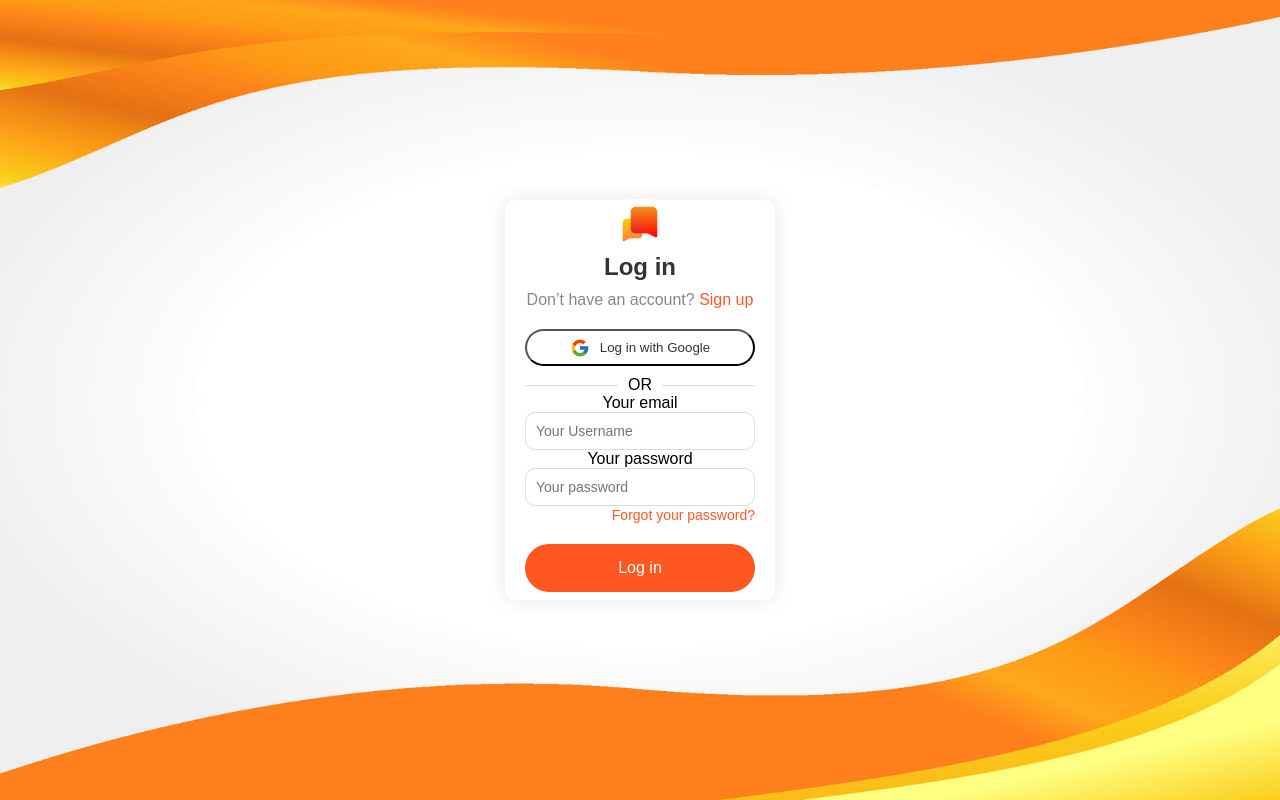
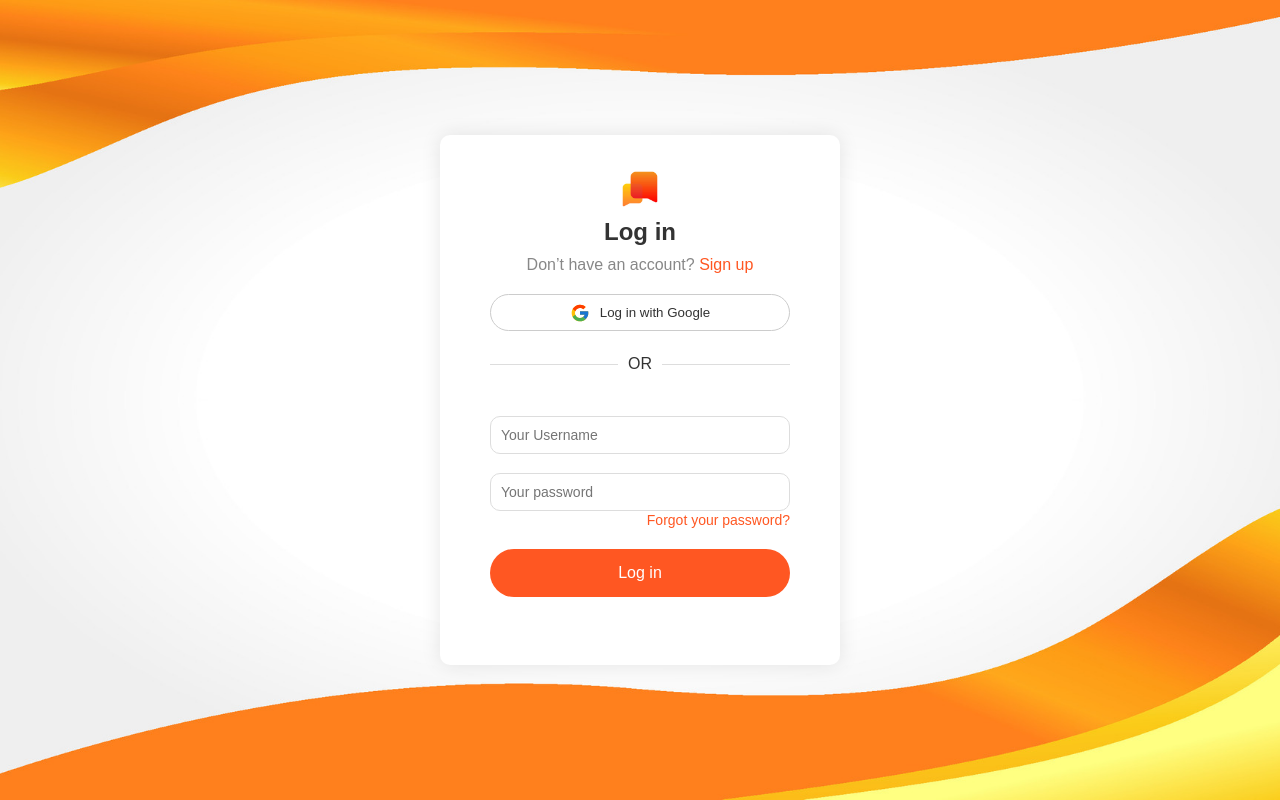
Before and after one commit to MuhammedFarsin/Helo-Client, a React (Vite) app: page / in a window 1280 px wide. Built offline with nearby package versions, Linux system fonts and the light colour scheme.

Commit message:
forth commit

```diff
--- a/src/App.jsx
+++ b/src/App.jsx
@@ -1,17 +1,20 @@
-import "./App.css";
+import React, { Suspense } from "react";
 import { BrowserRouter as Router, Routes, Route } from "react-router-dom";
-import Signin from "./Components/User/SingIn";
-import SignUp from "./Components/User/SignUp";
-import OtpPage from "./Components/User/OtpPage";
-import EmailResetPassword from "./Components/User/EmailResetPassword";
-import ResetPassword from "./Components/User/ResetPassword";
-import Home from "./Components/User/Home";
 import ProtectedAuth from "./Routes/ProtectedAuth";
 import ProtectedRoute from "./Routes/ProtectedRoute";
+import "./App.css"
+// Lazy load components
+const Signin = React.lazy(() => import("./Components/User/SingIn"));
+const SignUp = React.lazy(() => import("./Components/User/SignUp"));
+const OtpPage = React.lazy(() => import("./Components/User/OtpPage"));
+const EmailResetPassword = React.lazy(() => import("./Components/User/EmailResetPassword"));
+const ResetPassword = React.lazy(() => import("./Components/User/ResetPassword"));
+const Home = React.lazy(() => import("./Components/User/Home"));
 
 function App() {
   return (
     <Router>
+      <Suspense fallback={<div>Loading...</div>}>
         <Routes>
           <Route
             path="/"
@@ -70,6 +73,7 @@ function App() {
             }
           />
         </Routes>
+      </Suspense>
     </Router>
   );
 }
--- a/src/Components/User/EmailResetPassword.jsx
+++ b/src/Components/User/EmailResetPassword.jsx
@@ -1,8 +1,10 @@
+import React from "react"
 import Email_ResetPassword from "../../Pages/User/reset-password-mail/reset-password-mail"
+
 function EmailResetPassword() {
   return (
     <Email_ResetPassword/>
   )
 }
 
-export default EmailResetPassword
+export default React.memo(EmailResetPassword)
--- a/src/Components/User/Home.jsx
+++ b/src/Components/User/Home.jsx
@@ -1,3 +1,4 @@
+import React from "react"
 import Home_page from "../../Pages/User/home/home"
 
 function Home() {
@@ -6,4 +7,4 @@ function Home() {
   )
 }
 
-export default Home
+export default React.memo(Home)
--- a/src/Components/User/OtpPage.jsx
+++ b/src/Components/User/OtpPage.jsx
@@ -1,3 +1,4 @@
+import React from "react";
 import Otp_page from "../../Pages/User/otp/otp";
 
 function OtpPage(){
@@ -5,4 +6,4 @@ function OtpPage(){
         <Otp_page/>
     )
 }
-export default OtpPage
+export default React.memo(OtpPage)
--- a/src/Components/User/ResetPassword.jsx
+++ b/src/Components/User/ResetPassword.jsx
@@ -1,3 +1,4 @@
+import React from "react"
 import Reset_password from "../../Pages/User/resetpassword/reset-Password"
 function ResetNewPassword() {
   return (
@@ -7,4 +8,4 @@ function ResetNewPassword() {
   )
 }
 
-export default ResetNewPassword
+export default React.memo(ResetNewPassword)
--- a/src/Components/User/SignUp.jsx
+++ b/src/Components/User/SignUp.jsx
@@ -1,3 +1,4 @@
+import React from "react"
 import SignUpPage from "../../Pages/User/signup/signup"
 
 function SignUp(){
@@ -5,4 +6,4 @@ function SignUp(){
         <SignUpPage/>
     )
 }
-export default SignUp
+export default React.memo(SignUp)
--- a/src/Components/User/SingIn.jsx
+++ b/src/Components/User/SingIn.jsx
@@ -1,3 +1,4 @@
+import React from "react"
 import Signin from "../../Pages/User/signin/signin"
 
 
@@ -6,4 +7,4 @@ function SigninPage(){
         <Signin/>
     )
 }
-export default SigninPage
+export default React.memo(SigninPage)
--- a/src/Pages/User/signin/signin.css
+++ b/src/Pages/User/signin/signin.css
@@ -20,13 +20,13 @@ body {
     align-items: center;
     width: 100%;
     padding: 20px;
-    box-sizing: border-box; /* Ensure padding is included within the width */
+    box-sizing: border-box;  /* Ensure padding is included within the width */
 }
 
 .login-box {
+    height: 430px;
     background-color: #fff;
-    height: 400px;
-    padding: 20px;
+    padding: 50px;
     border-radius: 10px;
     width: 300px; /* Make the box smaller */
     max-width: 90%; /* Allow it to expand up to 90% of the container width */
@@ -58,7 +58,9 @@ p a {
 
 .google {
     width: 100%;
+    padding: 10px;
     margin-bottom: 10px;
+    border: 1px solid #ccc;
     border-radius: 30px;
     display: flex;
     align-items: center;
@@ -82,6 +84,8 @@ p a {
     display: flex;
     align-items: center;
     text-align: center;
+    color: #333;
+    margin-top:1.5rem ;
 }
 
 .divider::before,
@@ -99,21 +103,25 @@ p a {
 .divider::after {
     margin-left: 10px;
 }
-
+.login-form {
+    margin-top: 1.5rem;
+}
 .input-group {
     margin-bottom: 15px;
     text-align: left;
+    margin-top:0.5rem ;
 }
 
-input {
+.login-input {
     width: 100%;
     padding: 10px;
     border: 1px solid #ddd;
     border-radius: 10px; /* Make the input fields more rounded */
     box-sizing: border-box; /* Ensure padding is included within the width */
     font-size: 14px; /* Slightly increase the font size */
-    color: #333 ;
+    color: #333;
     background-color: #fff;
+    margin-top:1.2rem ;
 }
 
 .toggle-password {
--- a/src/Pages/User/signin/signin.jsx
+++ b/src/Pages/User/signin/signin.jsx
@@ -60,9 +60,8 @@ function SigninPage() {
 
         {error && <p className="error">{error}</p>}
 
-        <form onSubmit={handleSubmit}>
+        <form className="login-form" onSubmit={handleSubmit}>
           <div className="form-group">
-            <label htmlFor="email">Your email</label>
             <input
               type="text"
               id="username"
@@ -70,10 +69,10 @@ function SigninPage() {
               onChange={(e) => setUsername(e.target.value)}
               placeholder="Your Username"
               required
+              className="login-input"
             />
           </div>
           <div className="form-group">
-            <label htmlFor="password">Your password</label>
             <input
               type="password"
               id="password"
@@ -81,6 +80,7 @@ function SigninPage() {
               onChange={(e) => setPassword(e.target.value)}
               placeholder="Your password"
               required
+              className="login-input"
             />
           </div>
           <div className="forgot-password">
```
Lines whose indentation alone changed are shown as unchanged.
